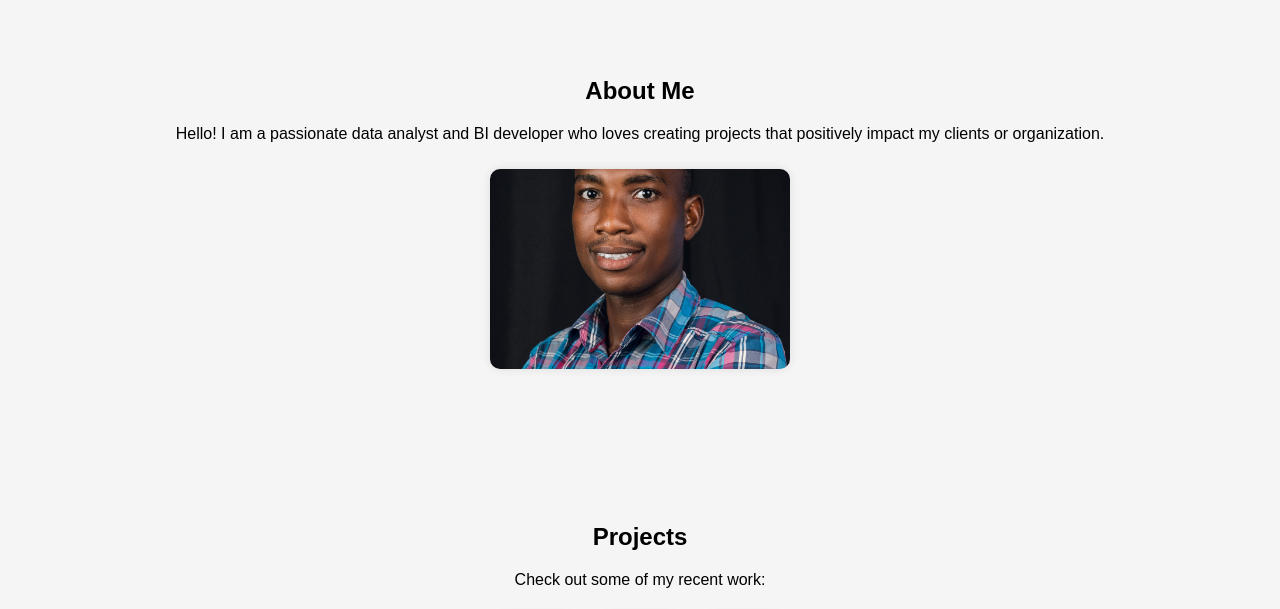
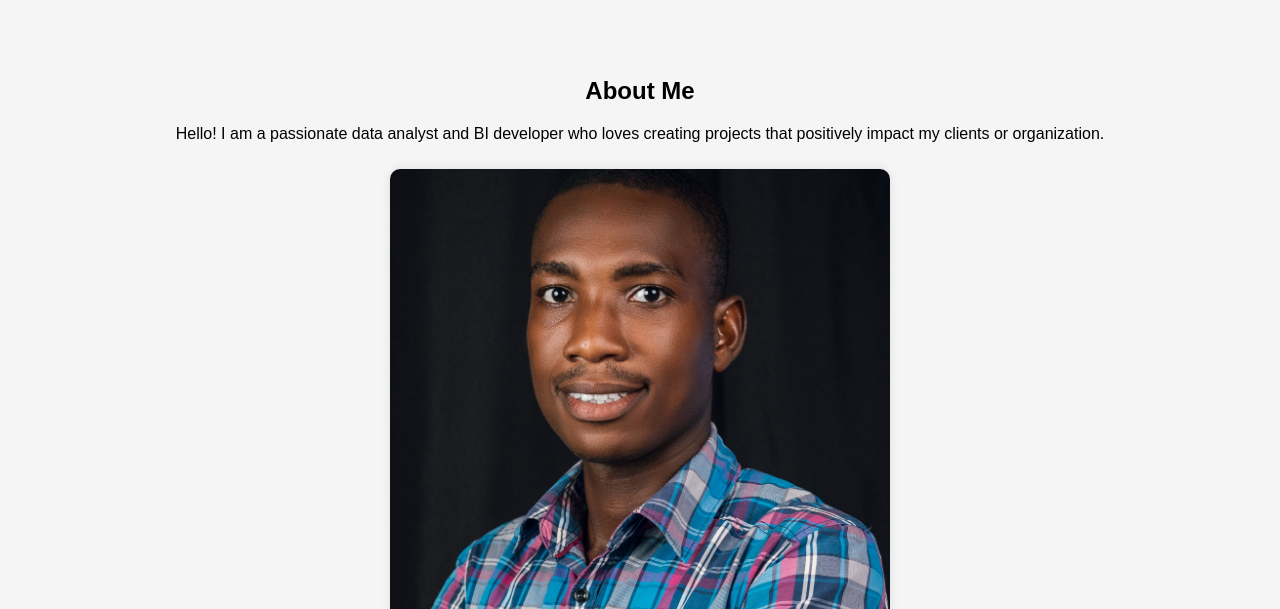
Before and after one commit to JackSagoe/JackSagoe.github.io, a plain HTML site: page index.html in a window 1280 px wide. Shown: the part 106-715 px from the top of the page. Drawn offline with Linux system fonts and the light colour scheme.

Commit message:
Update index.html
Changes to image size

```diff
--- a/index.html
+++ b/index.html
@@ -53,8 +53,8 @@
         }
 
         .content img {
-            width: 300px;
-            height: 200px;
+            width: 500px;
+            height: 500px;
             object-fit: cover;
             margin: 10px;
             border-radius: 10px;
```
